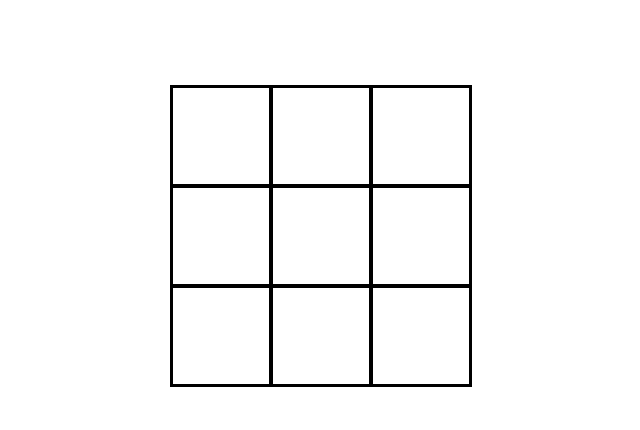
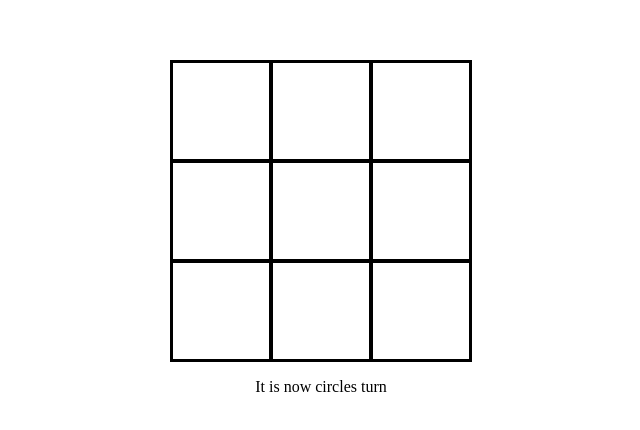
Before and after one commit to ingaSiu/react-small-projects, a React (Vite) app in the folder tic-tac-toe-v2/: page / in a window 1280 px wide. Shown: the part 172-602 px from the top of the page, without its empty margins (319-959 px from the left). Built offline with nearby package versions, Linux system fonts and the light colour scheme.

Commit message:
add some more stucture, parse additional props

```diff
--- a/tic-tac-toe-v2/src/App.jsx
+++ b/tic-tac-toe-v2/src/App.jsx
@@ -4,16 +4,17 @@ import { useState } from 'react';
 const App = () => {
   const [cells, setCells] = useState(['', '', '', '', '', '', '', '', '']);
   const [go, setGo] = useState('circle');
-  const [winningMessage, setWinningMessage] = useState('');
+  const [winningMessage, setWinningMessage] = useState(null);
+  console.log(cells);
+  const message = 'It is now ' + go + 's turn';
   return (
     <div className="app">
       <div className="gameBoard">
         {cells.map((cell, index) => (
-          <Cell key={index} id={index} cell={cell} />
+          <Cell key={index} id={index} cell={cell} setCells={setCells} go={go} setGo={setGo} cells={cells} />
         ))}
-
-        <p></p>
       </div>
+      <p>{message}</p>
     </div>
   );
 };
```
